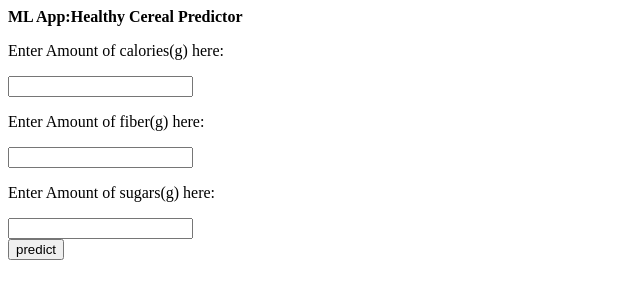
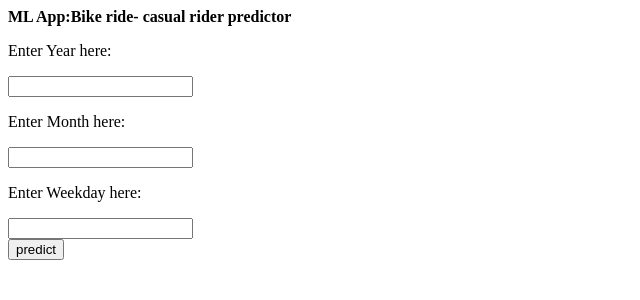
Before and after one commit to kabitapaul11/MyWebApp, a Flask app: page / in a window 1280 px wide. Shown: the top 300 px of the page, without its empty margins (0-640 px from the left). Run offline with Flask 2, Linux system fonts and the light colour scheme.

Commit message:
Add files via upload

```diff
--- a/templates/index.html
+++ b/templates/index.html
@@ -10,7 +10,7 @@
 	<header>
 		<div class="container">
 		<div id="brandname">
-			<b>ML App:Healthy Cereal Predictor</b>
+			<b>ML App:Bike ride- casual rider predictor</b>
 		</div>
 
 
@@ -20,16 +20,16 @@
 	<div class="ml-container">
 
 		<form action="{{ url_for('predict')}}" method="POST">
-		<p>Enter Amount of calories(g) here: </p>
+		<p>Enter Year here: </p>
 		<!-- <input type="text" name="comment"/> -->
 		<!--<textarea name="comment" rows="4" cols="50"></textarea>-->
-        <input type="text" name="calories" oninput="this.value = this.value.replace(/[^0-9.]/g, '').replace(/(\..*)\./g, '$1');" />
+        <input type="text" name="yr" oninput="this.value = this.value.replace(/[^0-9.]/g, '').replace(/(\..*)\./g, '$1');" />
 		<br/>
-        <p>Enter Amount of fiber(g) here: </p>
-        <input type="text" name="fiber" oninput="this.value = this.value.replace(/[^0-9.]/g, '').replace(/(\..*)\./g, '$1');" />
+        <p>Enter Month here: </p>
+        <input type="text" name="mnth" oninput="this.value = this.value.replace(/[^0-9.]/g, '').replace(/(\..*)\./g, '$1');" />
         <br/>
-        <p>Enter Amount of sugars(g) here: </p>
-        <input type="text" name="sugars" oninput="this.value = this.value.replace(/[^0-9.]/g, '').replace(/(\..*)\./g, '$1');" />
+        <p>Enter Weekday here: </p>
+        <input type="text" name="weekday" oninput="this.value = this.value.replace(/[^0-9.]/g, '').replace(/(\..*)\./g, '$1');" />
         <br/>
 		<input type="submit" class="btn-info" value="predict">
 
```
Also changed, not shown: templates/results.html (+6 -6 lines).
